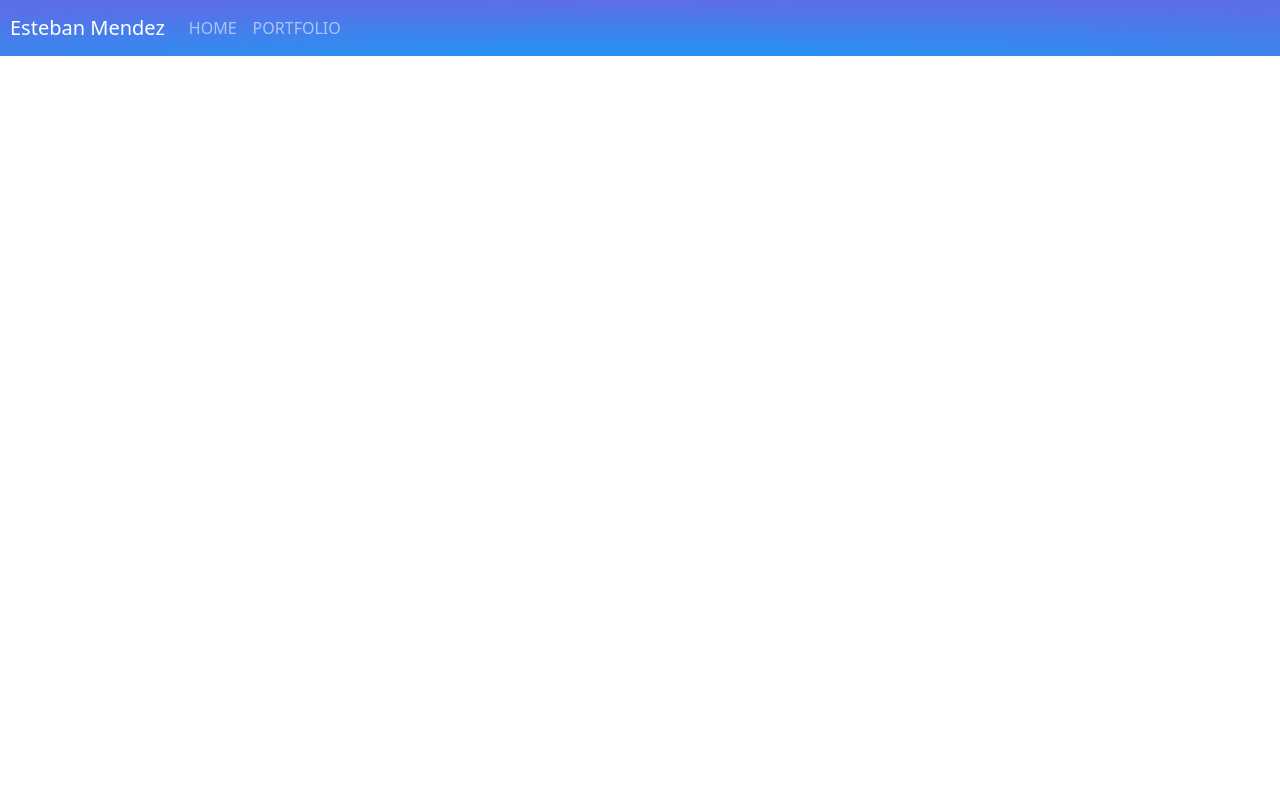
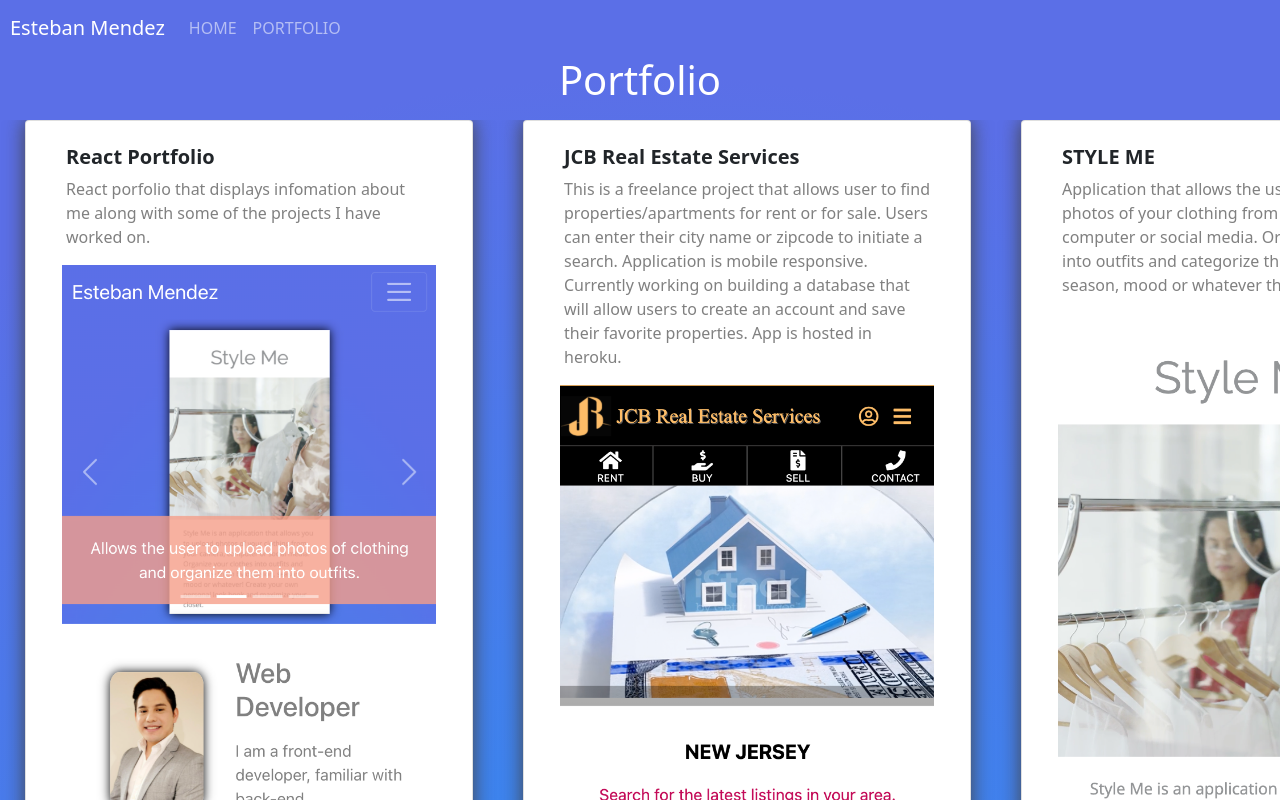
Before and after one commit to Esmendez90/portfolio, a React (Create React App) app in the folder my_portfolio/: page /react-portfolio/portfolio in a window 1280 px wide. Shown: the top 800 px of the page. Built offline with nearby package versions, Linux system fonts and the light colour scheme.

Commit message:
edited routes

```diff
--- a/my_portfolio/src/components/Navtabs/Navtabs.js
+++ b/my_portfolio/src/components/Navtabs/Navtabs.js
@@ -13,21 +13,21 @@ class Navtabs extends React.Component {
         <main className="col-md-12 main-container">
           <Router>
             <Navbar bg="dark" variant="dark" expand="lg">
-              <Navbar.Brand href="/">Esteban Mendez</Navbar.Brand>
+              <Navbar.Brand href="/react-portfolio">Esteban Mendez</Navbar.Brand>
               <Navbar.Toggle aria-controls="basic-navbar-nav" />
               <Navbar.Collapse id="basic-navbar-nav">
                 <Navtag className="home" href="/">
-                  HOME{" "}
+                  HOME
                 </Navtag>
-                <Navtag className="portfolio" href="/portfolio">
+                <Navtag className="portfolio" href="/react-portfolio/portfolio">
                   PORTFOLIO
                 </Navtag>
               </Navbar.Collapse>
             </Navbar>
 
             <Routes>
-              <Route exact path="/" element={<Home />} />
-              <Route exact path="/portfolio" element={<Portfolio />} />
+              <Route exact path="/react-portfolio" element={<Home />} />
+              <Route exact path="/react-portfolio/portfolio" element={<Portfolio />} />
             </Routes>
           </Router>
         </main>
```
